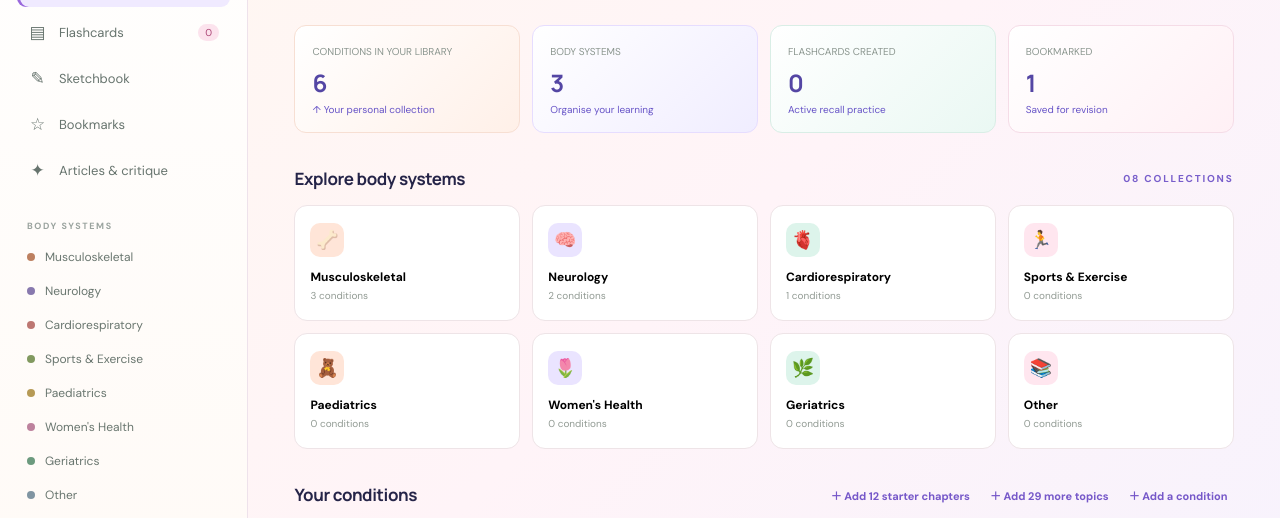
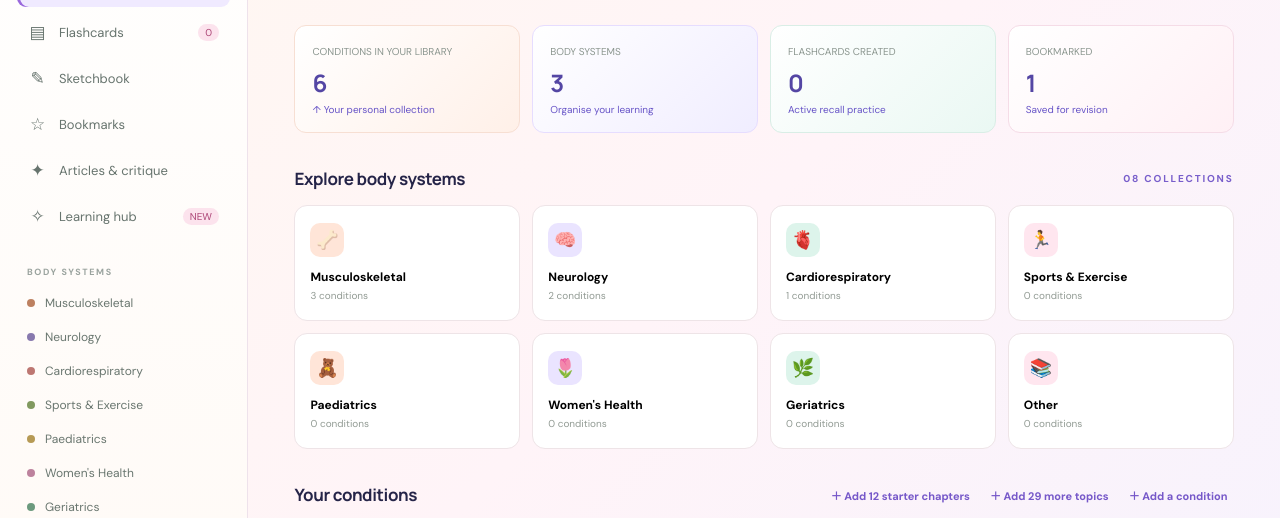
Before and after one commit to nolee57885-art/Physio-notes, a plain HTML site: page index.html in a window 1280 px wide. Shown: the part 226-744 px from the top of the page. Drawn offline with Linux system fonts and the light colour scheme.

Commit message:
Add Physio Atlas 2.0 learning hub navigation

```diff
--- a/index.html
+++ b/index.html
@@ -22,6 +22,7 @@
       <button class="nav-item" data-view="canvas"><span>✎</span> Sketchbook</button>
       <button class="nav-item" data-view="bookmarks"><span>☆</span> Bookmarks</button>
       <button class="nav-item" data-view="articles"><span>✦</span> Articles & critique</button>
+      <button class="nav-item" data-view="learning"><span>✧</span> Learning hub <span class="nav-count">NEW</span></button>
       <div class="nav-label systems-label">BODY SYSTEMS</div>
       <div id="systemNav" class="system-nav"></div>
       <div class="sidebar-bottom"><div class="streak-card"><span>✦</span><div><b>Your knowledge, growing.</b><small id="sidebarStats">0 conditions saved</small></div></div><button class="nav-item" data-view="settings"><span>⚙</span> Settings & backup</button></div>
```
